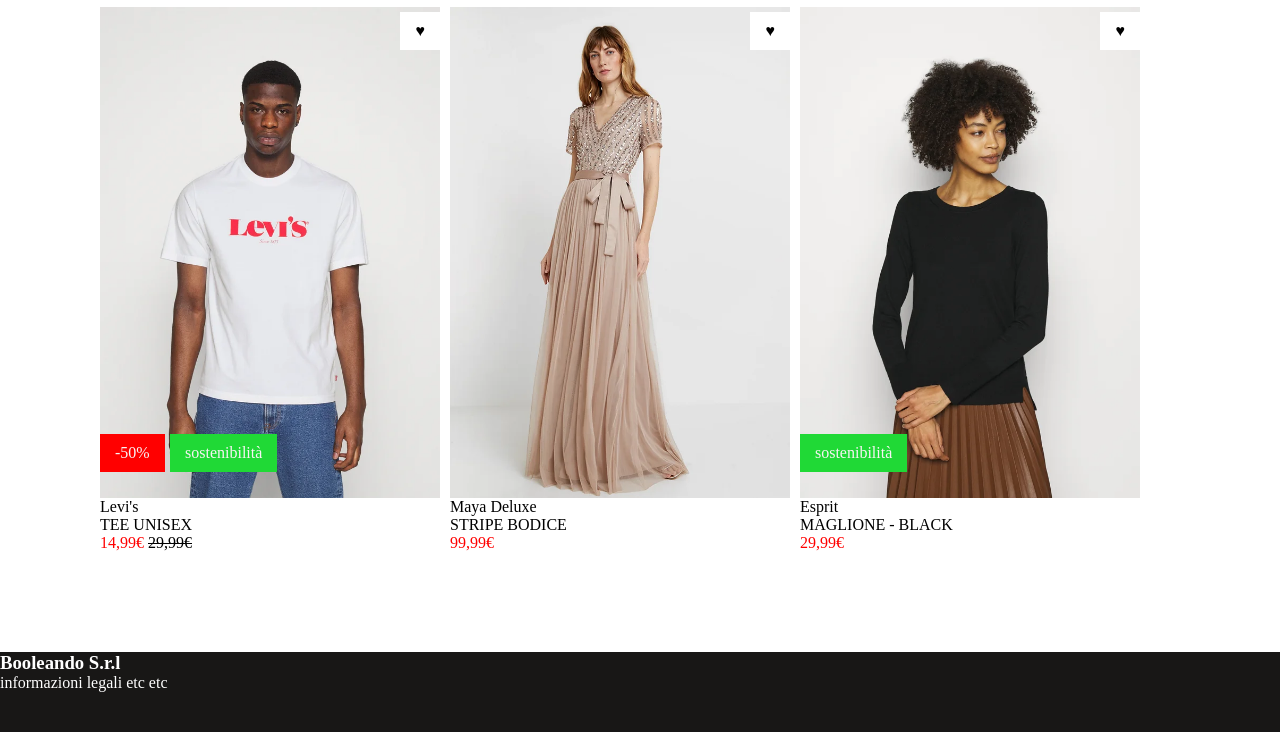
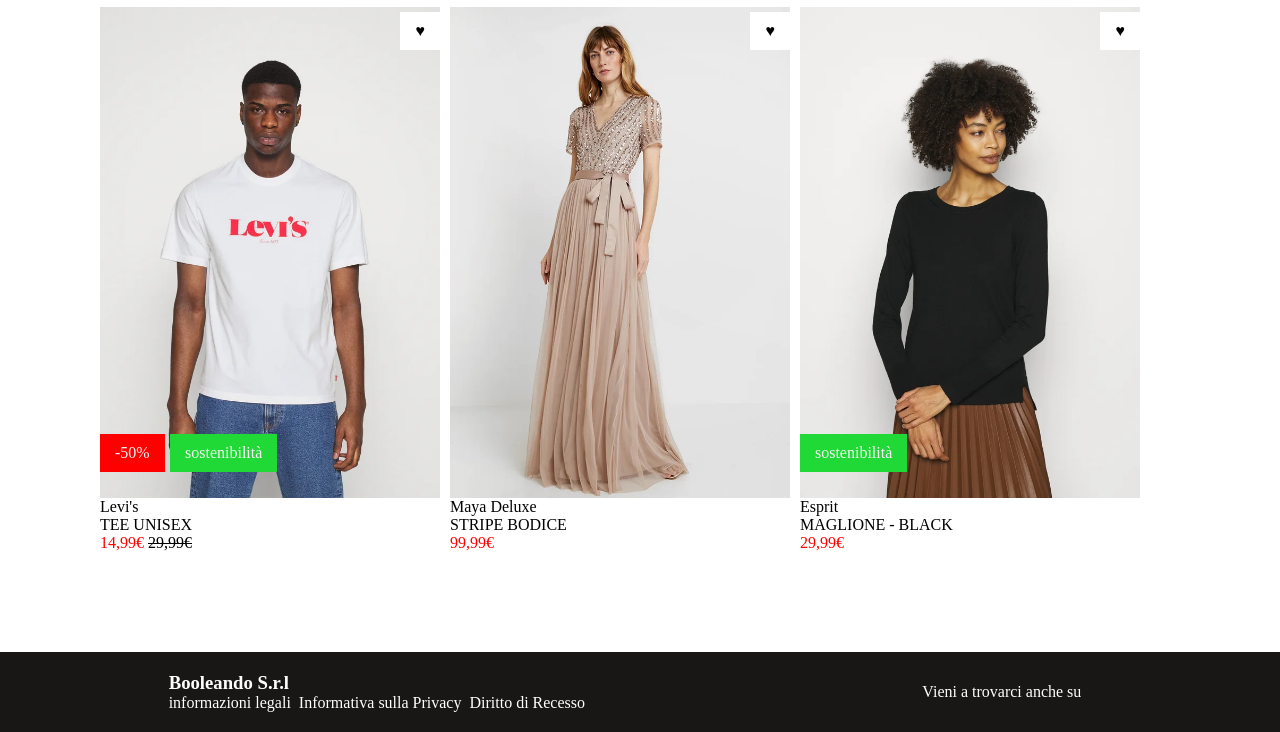
Before and after one commit to Skyfe24/html-css-boolando, a plain HTML site: page index.html in a window 1280 px wide. Shown: the part 728-1460 px from the top of the page. Drawn offline with Linux system fonts and the light colour scheme.

Commit message:
footer and header adjustment

```diff
--- a/index.html
+++ b/index.html
@@ -121,8 +121,12 @@
     </main>
         <!-- Barra di navigazione grigia finale-->
     <footer>
-        <h3>Booleando S.r.l</h3>
-        <p>informazioni legali etc etc</p>
+        <div class="wrapper">
+            <div><h3>Booleando S.r.l</h3>
+            <p>informazioni legali&nbsp; Informativa sulla Privacy &nbsp;Diritto di Recesso</p></div>
+            <div class="icons"> Vieni a trovarci anche su</div>
+
+    </div>
     </footer>
 </body>
 
--- a/style.css
+++ b/style.css
@@ -11,8 +11,10 @@ header {
 .wrapper {
   display: flex;
   flex-direction: row;
-  justify-content: space-between;
+  justify-content: space-around;
   align-items: center;
+    padding-top: 20px;
+    padding-right: 30px;
 }
 
 footer {
```
